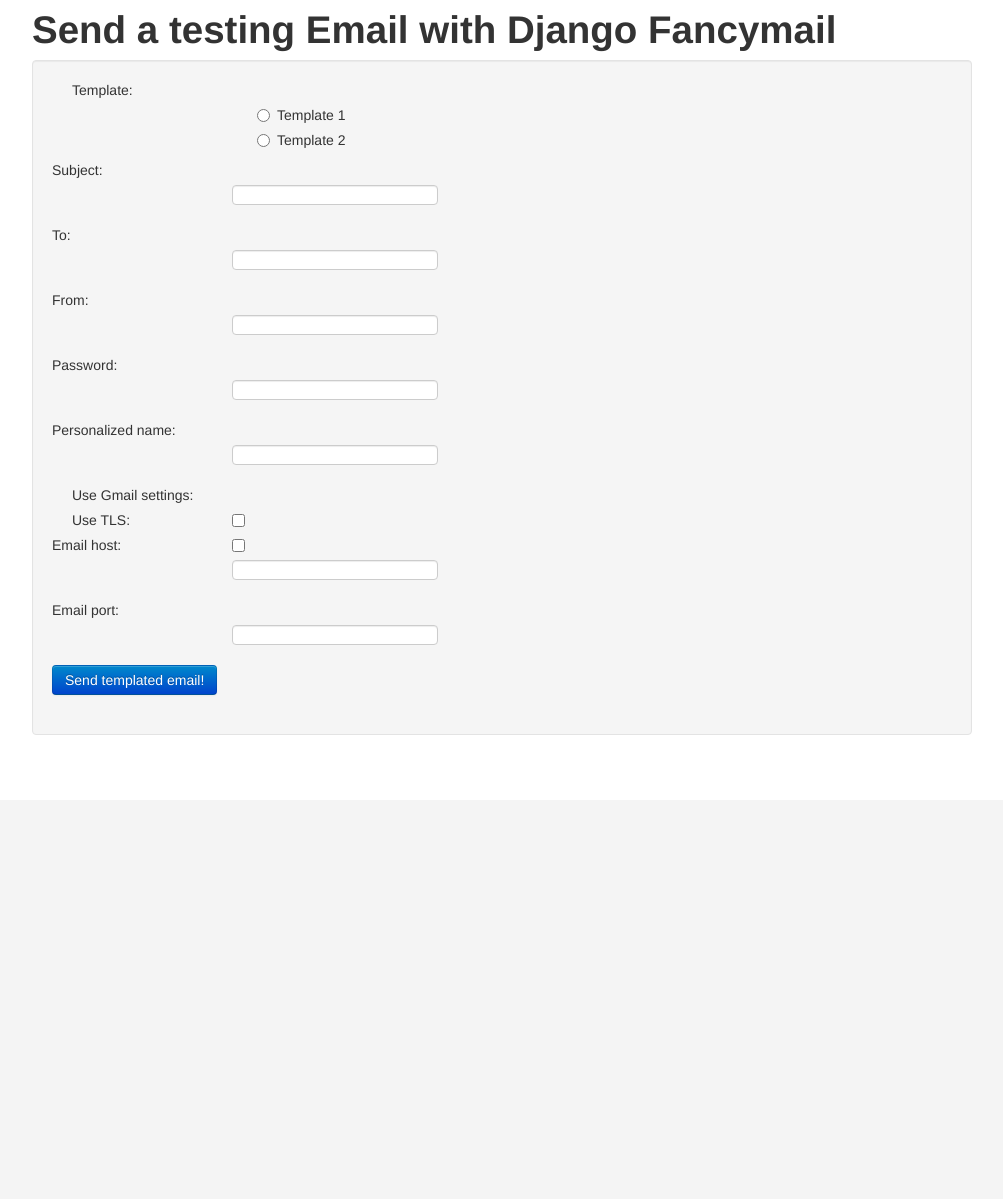
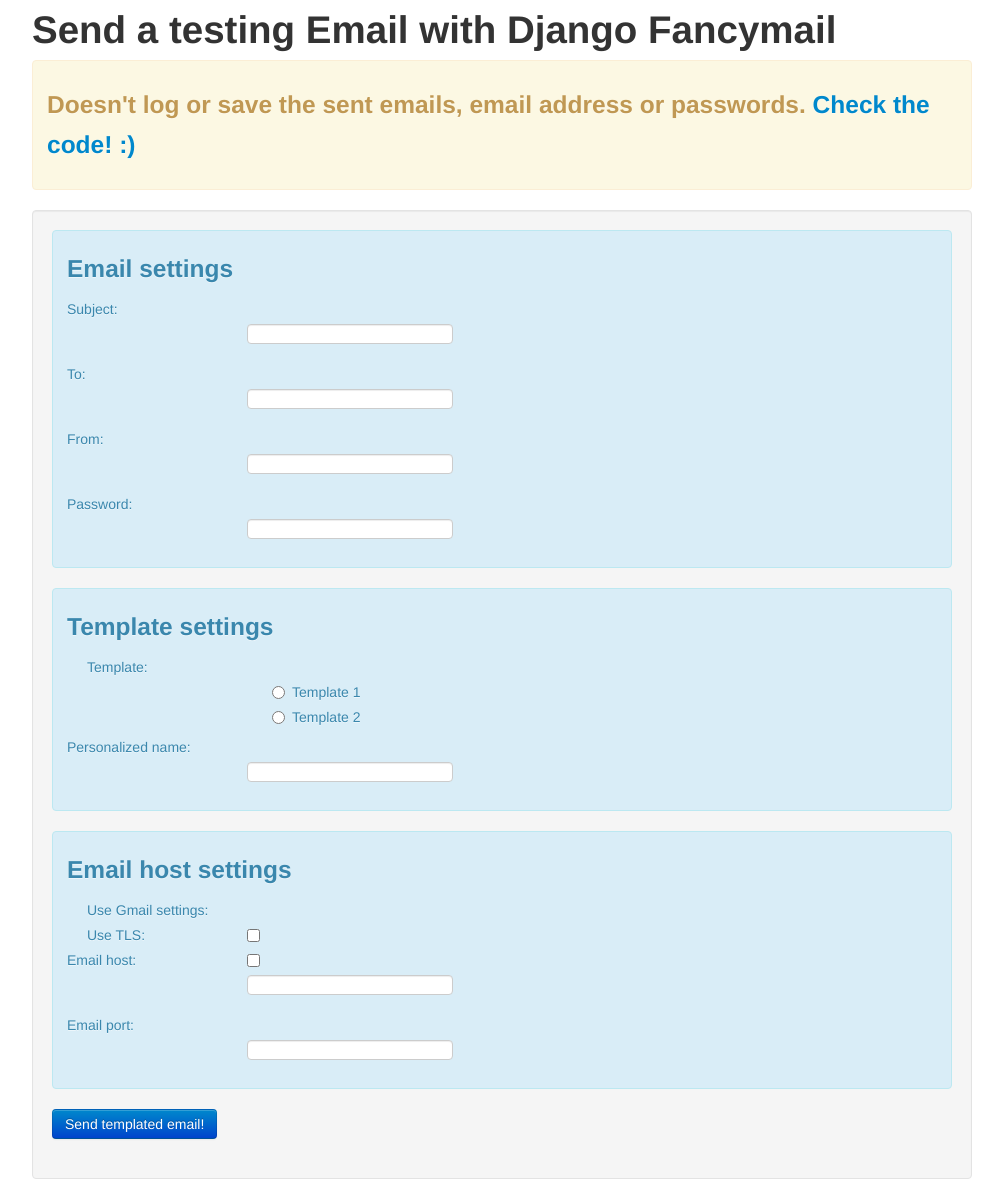
Before and after one commit to slok/django-fancymail, a Django app: template example/templates/example/index.html in a window 1280 px wide. Shown: the whole page, without its empty margins (138-1141 px from the left). Before the commit the page ends 735 px from the top, so only its background shows below. Run offline with Django 3.2, Linux system fonts and the light colour scheme; the template is opened without the code that fills it: values that come from a table or form of the project are taken from there, others are empty; parts of the project's set-up code (start-up, migrations or seed data) failed here and were passed over; some libraries are stand-ins or nearby versions.

Commit message:
Updated the forms and the settigns for gmail based on a checkbox

```diff
--- a/example/forms.py
+++ b/example/forms.py
@@ -17,5 +17,5 @@
 
     email_host = forms.CharField(max_length=50, label=u'Email host')
     email_port = forms.IntegerField(label=u'Email port')
-    use_tls = forms.BooleanField(label=u'Use TLS')
-    use_gmail = forms.BooleanField(label=u'Use Gmail settings')
+    use_tls = forms.BooleanField(label=u'Use TLS', initial=False, required=False)
+    use_gmail = forms.BooleanField(label=u'Use Gmail settings', initial=False, required=False)
--- a/example/settings_dev.py
+++ b/example/settings_dev.py
@@ -2,8 +2,8 @@
 
 
 # Gmail Email settings
-EMAIL_USE_TLS = True
-EMAIL_HOST = 'smtp.gmail.com'
+#EMAIL_USE_TLS = True
+#EMAIL_HOST = 'smtp.gmail.com'
 #EMAIL_HOST_USER = 'user@gmail.com'
 #EMAIL_HOST_PASSWORD = 'password'
-EMAIL_PORT = 587
+#EMAIL_PORT = 587
--- a/example/templates/example/index.html
+++ b/example/templates/example/index.html
@@ -2,13 +2,38 @@
 {% block body %}
 
     <script>
-        $('#mail_form :checkbox').click(function() {
+        var use_tls = null;
+        var email_port = null;
+        var email_host = null;
+
+        $(document).on('click', '#id_use_gmail', function() {
             var $this = $(this);
-            // $this will contain a reference to the checkbox
             if ($this.is(':checked')) {
-                alert("checked");
+                // Save previous data
+                use_tls = $('#id_use_tls').is(':checked');
+                email_port = $('#id_email_port').val();
+                email_host = $('#id_email_host').val();
+
+                // set gmail data
+                $('#id_use_tls').attr('checked', true);
+                $('#id_email_port').val(587);
+                $('#id_email_host').val('smtp.gmail.com');
+
+                //disable forms
+                $('#id_use_tls').attr('readonly', true);
+                $('#id_email_port').attr('readonly', true);
+                $('#id_email_host').attr('readonly', true);
+
             } else {
-                alert("not checked!");
+                // recover the values
+                $('#id_use_tls').attr('checked', use_tls);
+                $('#id_email_port').val(email_port);
+                $('#id_email_host').val(email_host);
+
+                //enable again
+                $('#id_use_tls').removeAttr('readonly');
+                $('#id_email_port').removeAttr('readonly');
+                $('#id_email_host').removeAttr('readonly');
             }
         });
     </script>
@@ -21,11 +46,69 @@
     {% endfor %}
     {% endif %}
     <h1>Send a testing Email with Django Fancymail</h1>
+    <div class="alert alert-block">
+        <h3>
+            Doesn't log or save the sent emails, email address or passwords.
+            <a href="https://github.com/slok/django-fancymail/blob/master/example/views.py">Check the code! :)</a>
+        </h3>
+    </div>
     <div class="well">
      <form id="mail_form" class="form-horizontal" action="" method="post">{% csrf_token %}
+        {% if mail_form.non_field_errors %}
+        <div class="alert alert-error">
             {{ mail_form.non_field_errors }}
-        {{ mail_form.template.errors }}
+        </div>
+        {% endif %}
+        <div class="alert alert-info">
+             <h3>Email settings</h3>
 
+            {% if mail_form.subject.errors %}
+            <div class="alert alert-error">{{ mail_form.subject.errors }}</div>
+            {% endif %}
+
+             <div class="control-group">
+                {{ mail_form.subject.label_tag }}
+                <div class="controls">
+                    {{ mail_form.subject }}
+                </div>
+            </div>
+
+            {% if mail_form.to.errors %}
+            <div class="alert alert-error">{{ mail_form.to.errors }}</div>
+            {% endif %}
+
+             <div class="control-group">
+                {{ mail_form.to.label_tag }}
+                <div class="controls">
+                    {{ mail_form.to }}
+                </div>
+            </div>
+
+            {% if mail_form.from_email.errors %}
+            <div class="alert alert-error">{{ mail_form.from_email.errors }}</div>
+            {% endif %}
+
+             <div class="control-group">
+                {{ mail_form.from_email.label_tag }}
+                <div class="controls">
+                    {{ mail_form.from_email }}
+                </div>
+            </div>
+
+            {% if mail_form.password.errors %}
+            <div class="alert alert-error">{{ mail_form.password.errors }}</div>
+            {% endif %}
+
+             <div class="control-group">
+                {{ mail_form.password.label_tag }}
+                <div class="controls">
+                    {{ mail_form.password }}
+                </div>
+            </div>
+        </div>
+
+        <div class="alert alert-info">
+            <h3>Template settings</h3>
             <div class="radio">
                 {{ mail_form.template.label_tag }}
                 <div class="controls">
@@ -33,39 +116,10 @@
                 </div>
             </div>
 
-        {{ mail_form.subject.errors }}
-         <div class="control-group">
-            {{ mail_form.subject.label_tag }}
-            <div class="controls">
-                {{ mail_form.subject }}
-            </div>
-        </div>
+            {% if mail_form.context_user.errors %}
+            <div class="alert alert-error">{{ mail_form.context_user.errors }}</div>
+            {% endif %}
 
-        {{ mail_form.to.errors }}
-         <div class="control-group">
-            {{ mail_form.to.label_tag }}
-            <div class="controls">
-                {{ mail_form.to }}
-            </div>
-        </div>
-
-        {{ mail_form.from_email.errors }}
-         <div class="control-group">
-            {{ mail_form.from_email.label_tag }}
-            <div class="controls">
-                {{ mail_form.from_email }}
-            </div>
-        </div>
-
-        {{ mail_form.password.errors }}
-         <div class="control-group">
-            {{ mail_form.password.label_tag }}
-            <div class="controls">
-                {{ mail_form.password }}
-            </div>
-        </div>
-
-        {{ mail_form.context_user.errors }}
             <div class="control-group">
             {{ mail_form.context_user.label_tag }}
             <div class="controls">
@@ -73,6 +127,9 @@
             </div>
         </div>
 
+        </div>
+        <div class="alert alert-info">
+            <h3>Email host settings</h3>
             <div class="checkbox">
                 {{ mail_form.use_gmail.label_tag }}
                 <div class="controls">
@@ -85,17 +142,29 @@
                     {{ mail_form.use_tls }}
                 </div>
             </div>
+
+            {% if mail_form.email_host.errors %}
+            <div class="alert alert-error">{{ mail_form.email_host.errors }}</div>
+            {% endif %}
+
             <div class="control-group">
                 {{ mail_form.email_host.label_tag }}
                 <div class="controls">
                     {{ mail_form.email_host }}
                 </div>
             </div>
+
+            {% if mail_form.email_port.errors %}
+                <div class="alert alert-error">{{ mail_form.email_port.errors }}</div>
+            {% endif %}
+
             <div class="control-group">
                 {{ mail_form.email_port.label_tag }}
                 <div class="controls">
                     {{ mail_form.email_port }}
                 </div>
+            </div>
+
         </div>
 
 
```
Also changed, not shown: example/views.py (+11 -2 lines). Lines whose indentation alone changed are shown as unchanged.
